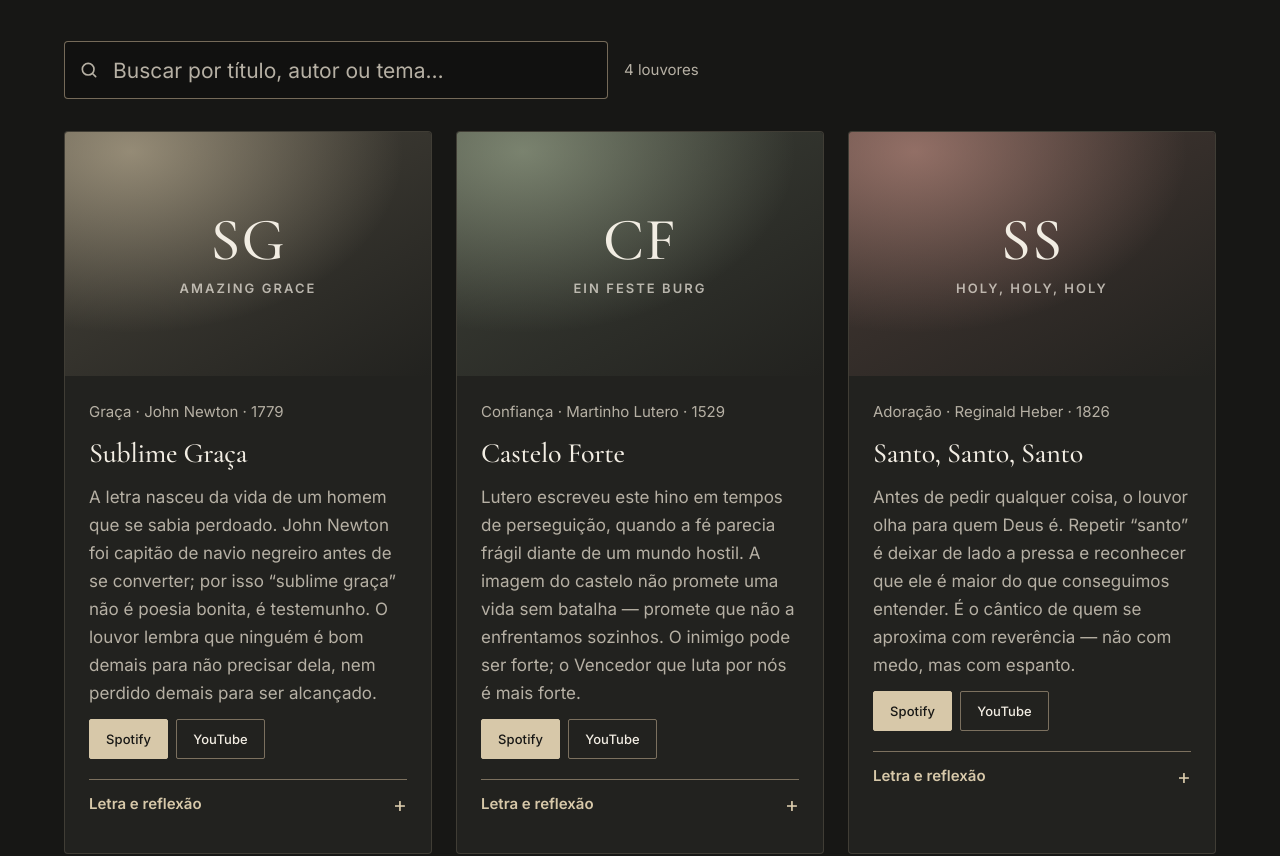
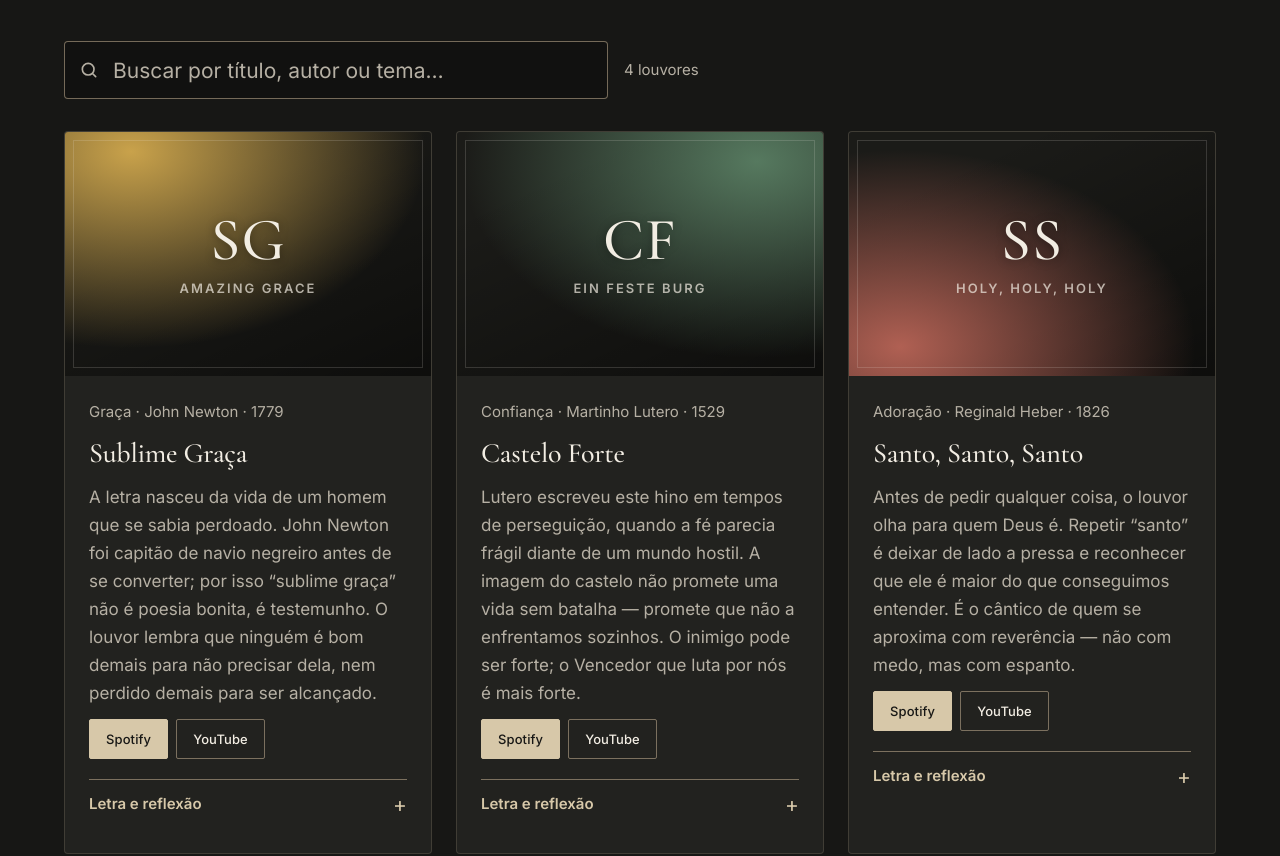
Before and after one commit to alexdavifogaca/UmCaminho, a website with bundled scripts: page louvores.html in a window 1280 px wide. Shown: the part 860-1716 px from the top of the page. Built offline with nearby package versions, Linux system fonts and the light colour scheme.

Commit message:
fix: capas de louvores distinCtas e igrejas apenas evangélicas

```diff
--- a/assets/css/site.css
+++ b/assets/css/site.css
@@ -139,7 +139,11 @@
 }
 
 /* Capa quadrada (álbum), ao contrário do 3:2 dos cartões comuns */
-.louvor__cover { aspect-ratio: 1 / 1; }
+.louvor__cover {
+  position: relative;
+  aspect-ratio: 1 / 1;
+  overflow: hidden;
+}
 
 .louvor__cover--gen {
   display: grid;
@@ -147,9 +151,21 @@
   gap: var(--space-2);
   padding: var(--space-4);
   text-align: center;
+  background-color: var(--color-charcoal);
+  background-repeat: no-repeat;
+  background-size: cover;
   background-image:
-    radial-gradient(120% 120% at 18% 8%, color-mix(in srgb, var(--louvor-cor) 55%, transparent), transparent 62%),
-    linear-gradient(150deg, color-mix(in srgb, var(--louvor-cor) 26%, var(--color-charcoal)), var(--color-charcoal-2));
+    radial-gradient(130% 130% at var(--louvor-glow, 18% 8%), var(--louvor-cor) 0%, transparent 62%),
+    linear-gradient(155deg, transparent 20%, rgb(0 0 0 / 0.5) 100%);
+}
+
+.louvor__cover--gen::before {
+  content: "";
+  position: absolute;
+  inset: var(--space-2);
+  border: 1px solid rgb(242 237 227 / 0.16);
+  border-radius: inherit;
+  pointer-events: none;
 }
 
 .louvor__initials {
@@ -159,6 +175,7 @@
   line-height: 1;
   color: var(--color-paper);
   letter-spacing: 0.02em;
+  text-shadow: 0 1px 10px rgb(0 0 0 / 0.4);
 }
 
 .louvor__cover-title {
--- a/assets/data/igrejas-exemplo.json
+++ b/assets/data/igrejas-exemplo.json
@@ -14,7 +14,7 @@
   {
     "id": "exemplo/2",
     "nome": "Comunidade Exemplo — Bairro",
-    "denom": "catholic",
+    "denom": "evangelical",
     "cidade": "Sua cidade",
     "rua": "Av. Central, 250",
     "telefone": null,
--- a/assets/data/louvores.json
+++ b/assets/data/louvores.json
@@ -11,7 +11,7 @@
       "tema": "Graça",
       "referencia": "Efésios 2:8",
       "refLink": "/biblia#ef/2",
-      "cor": "#D7C8A9",
+      "cor": "#C9A24B",
       "capa": null,
       "busca": "Sublime Graça John Newton",
       "letra": [
@@ -30,7 +30,7 @@
       "tema": "Confiança",
       "referencia": "Salmos 46:1",
       "refLink": "/biblia#sl/46",
-      "cor": "#AEBB9E",
+      "cor": "#56795F",
       "capa": null,
       "busca": "Castelo Forte Lutero",
       "letra": [
@@ -48,7 +48,7 @@
       "tema": "Adoração",
       "referencia": "Isaías 6:3",
       "refLink": "/biblia#is/6",
-      "cor": "#D39D90",
+      "cor": "#B06053",
       "capa": null,
       "busca": "Santo Santo Santo hino",
       "letra": [
@@ -66,7 +66,7 @@
       "tema": "Esperança",
       "referencia": "Filipenses 4:7",
       "refLink": "/biblia#fp/4",
-      "cor": "#B6B0A4",
+      "cor": "#7C8FA8",
       "capa": null,
       "busca": "Paz Perfeita Paz It Is Well",
       "letra": [
--- a/assets/js/igrejas.js
+++ b/assets/js/igrejas.js
@@ -9,9 +9,7 @@ const $ = (sel, root = document) => root.querySelector(sel);
 const $$ = (sel, root = document) => [...root.querySelectorAll(sel)];
 
 const DENOMS = {
-  catholic: "Católica",
   evangelical: "Evangélica",
-  orthodox: "Ortodoxa",
   anglican: "Anglicana",
   lutheran: "Luterana",
   baptist: "Batista",
--- a/assets/js/louvores.js
+++ b/assets/js/louvores.js
@@ -46,7 +46,7 @@ async function init() {
   };
 
   const render = (list) => {
-    grid.replaceChildren(...list.map(card));
+    grid.replaceChildren(...list.map((item, i) => card(item, i)));
     if (count) {
       count.textContent =
         list.length === louvores.length
@@ -67,7 +67,7 @@ async function init() {
 /* ------------------------------------------------------------------ */
 /* Cartão de um louvor                                                 */
 /* ------------------------------------------------------------------ */
-function card(item) {
+function card(item, i) {
   const meta = [item.tema, item.autor, item.ano].filter(Boolean).join(" · ");
 
   const links = [];
@@ -102,7 +102,7 @@ function card(item) {
   ]);
 
   return el("article", { class: "card louvor" }, [
-    cover(item),
+    cover(item, i),
     el("div", { class: "card__body" }, [
       el("p", { class: "card__meta", text: meta }),
       el("h3", { class: "card__title", text: item.titulo }),
@@ -116,7 +116,7 @@ function card(item) {
 /* ------------------------------------------------------------------ */
 /* Capa: imagem local ou capa gerada (monograma sobre cor)             */
 /* ------------------------------------------------------------------ */
-function cover(item) {
+function cover(item, i) {
   const wrap = el("div", { class: "card__media louvor__cover" });
   if (item.capa) {
     wrap.appendChild(
@@ -124,8 +124,10 @@ function cover(item) {
     );
     return wrap;
   }
+  const GLOWS = ["18% 8%", "82% 12%", "14% 88%", "82% 86%"];
   wrap.classList.add("louvor__cover--gen");
-  wrap.style.setProperty("--louvor-cor", item.cor || "#D7C8A9");
+  wrap.style.setProperty("--louvor-cor", item.cor || "#C9A24B");
+  wrap.style.setProperty("--louvor-glow", GLOWS[i % GLOWS.length]);
   wrap.appendChild(el("span", { class: "louvor__initials", "aria-hidden": "true", text: initials(item.titulo) }));
   wrap.appendChild(el("span", { class: "louvor__cover-title", text: item.original || item.titulo }));
   return wrap;
```
Also changed, not shown: igrejas.html (+2 -2 lines), server.js (+5 -3 lines).
